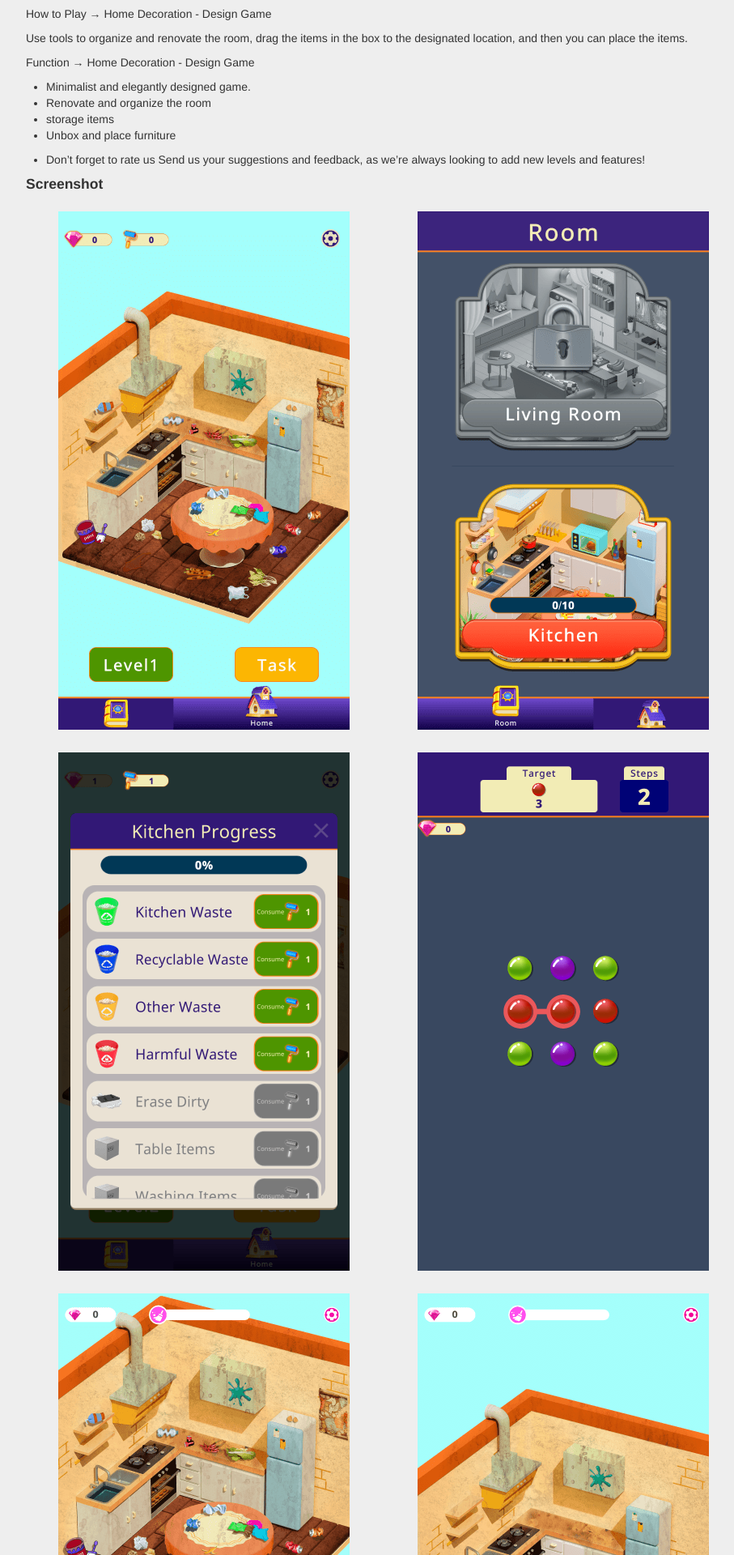
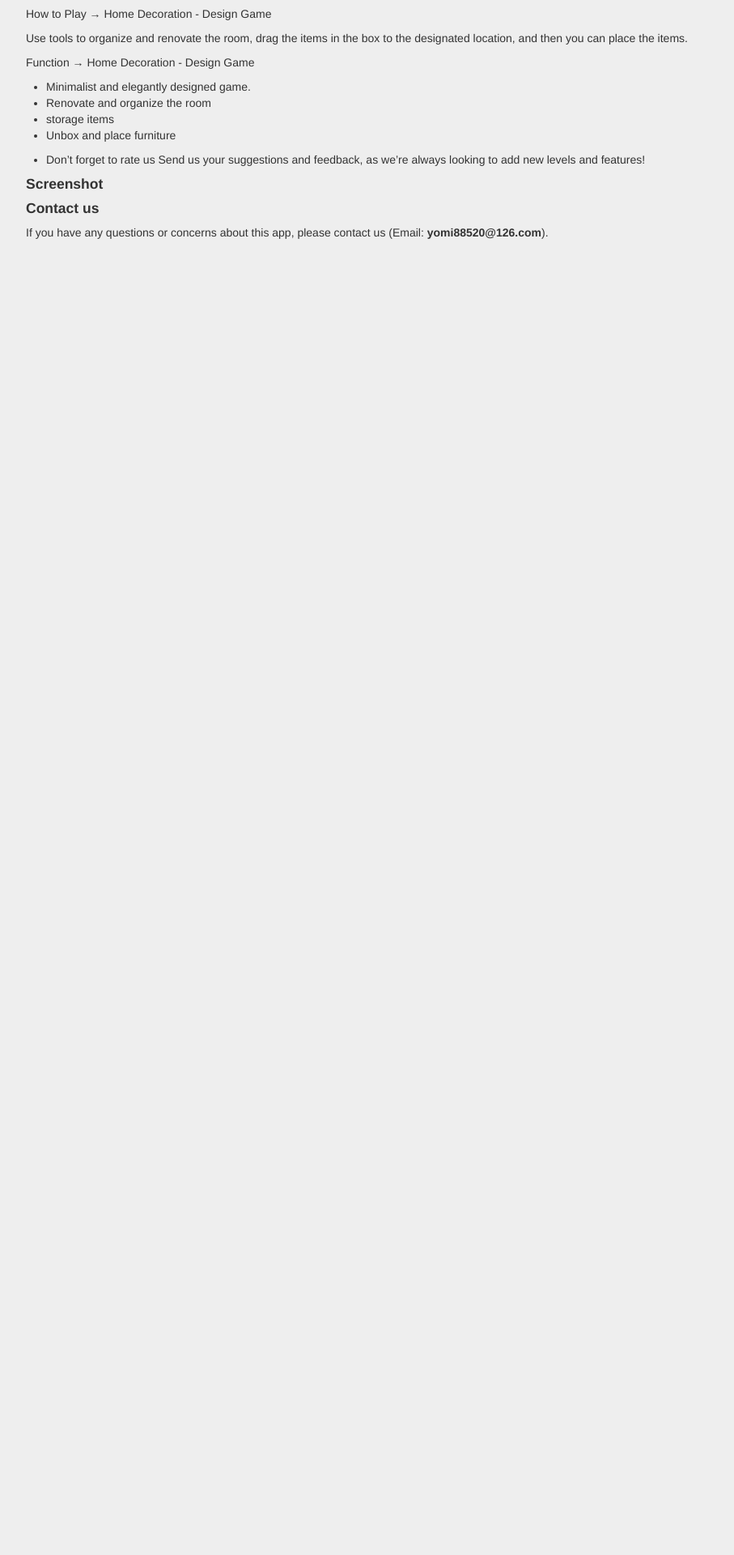
Before and after one commit to yomigames/yomigames.github.io, a Jekyll site: the page built from _posts/2023-07-02-sim001.md, in a window 1280 px wide. Shown: the part 384-2304 px from the top of the page at 81% size, without its empty margins (128-1035 px from the left). Built offline with Jekyll 4.4.1, drawn with Linux system fonts in a browser that asks for light colours; comment, search, counter and statistics services are not loaded; after the commit the page ends 900 px from its top, so only the background shows below that.

Commit message:
no message

```diff
--- a/_posts/2023-07-02-sim001.md
+++ b/_posts/2023-07-02-sim001.md
@@ -42,28 +42,6 @@ Send us your suggestions and feedback, as we're always looking to add new levels
 </style>
 
 
-<figure>
-<img src="images\ss\sim001\1.png" width="360" height="640">
-</figure>
-<figure>
-<img src="images\ss\sim001\2.png" width="360" height="640">
-</figure>
-<figure>
-<img src="images\ss\sim001\3.png" width="360" height="640">
-</figure>
-<figure>
-<img src="images\ss\sim001\4.png" width="360" height="640">
-</figure>
-<figure>
-<img src="images\ss\sim001\5.png" width="360" height="640">
-</figure>
-<figure>
-<img src="images\ss\sim001\6.png" width="360" height="640">
-</figure>
-<figure>
-<img src="images\ss\sim001\7.png" width="360" height="640">
-</figure>
-
 
 
 #### Contact us
```
